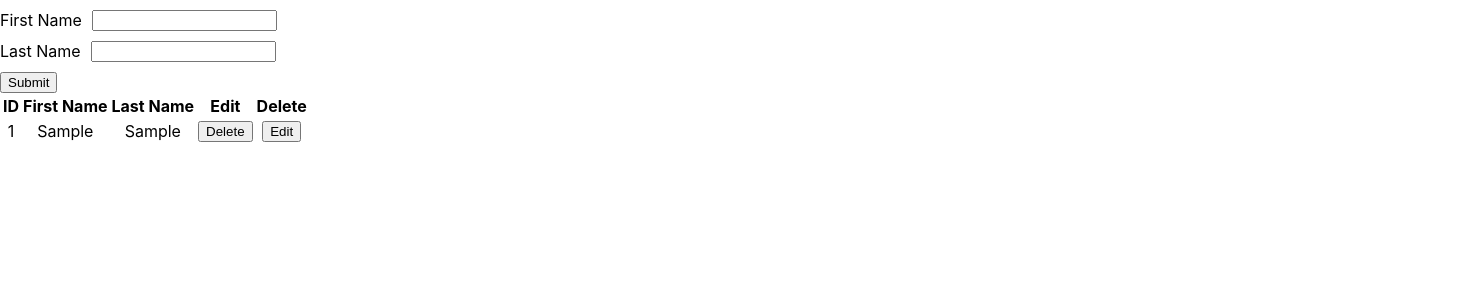
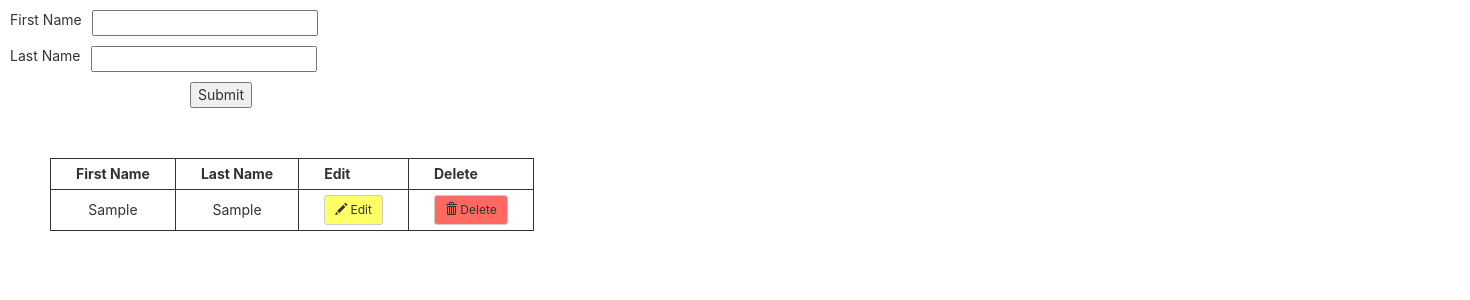
Before and after one commit to lokeshram122/ReactProjects, a React (Create React App) app: page / in a window 1280 px wide. Both pictures are taken after typing "Sample", "Sample" into the empty fields and a click on the button "Submit". Shown: the top 300 px of the page, 1470 px wide, since content can reach past the window. Built offline with nearby package versions, Linux system fonts and the light colour scheme.

Commit message:
third commit

```diff
--- a/public/index.html
+++ b/public/index.html
@@ -24,6 +24,11 @@
       work correctly both with client-side routing and a non-root public URL.
       Learn how to configure a non-root public URL by running `npm run build`.
     -->
+
+    <link rel="stylesheet" href="https://maxcdn.bootstrapcdn.com/bootstrap/3.3.7/css/bootstrap.min.css">
+    <script src="https://ajax.googleapis.com/ajax/libs/jquery/3.2.1/jquery.min.js"></script>
+    <script src="https://maxcdn.bootstrapcdn.com/bootstrap/3.3.7/js/bootstrap.min.js"></script>
+
     <title>React App</title>
   </head>
   <body>
--- a/src/Components/MasterComponent.js
+++ b/src/Components/MasterComponent.js
@@ -7,6 +7,7 @@ const [FirstName,setFirstName]  = useState("");
 const [LastName,setLastName]  = useState("");
 const [Name,setName] = useState([]);
 const [mode,setmode] = useState("New");
+const [editid,seteditid] = useState(0);
 
 
 let onclickEvents=(e)=>{
@@ -23,9 +24,19 @@ else if(e.target.name == "LastName")
 
 }
 
+let guid = () => {
+    let s4 = () => {
+        return Math.floor((1 + Math.random()) * 0x10000)
+            .toString(16)
+            .substring(1);
+    }
+    //return id of format 'aaaaaaaa'-'aaaa'-'aaaa'-'aaaa'-'aaaaaaaaaaaa'
+    return s4() + s4() + '-' + s4() + '-' + s4() + '-' + s4() + '-' + s4() + s4() + s4();
+}
+
 let onSubmit =()=>{
     var array = Name;
-    array.push({ID:array.length+1,FirstName:FirstName,LastName:LastName})
+    array.push({ID:guid(),FirstName:FirstName,LastName:LastName})
     setName(array)
     setFirstName("")
     setLastName("");
@@ -51,16 +62,29 @@ let onedit=(Id)=>{
     console.log(array)
     setFirstName(array[0].FirstName)
     setLastName(array[0].LastName)
+    seteditid(array[0].ID)
     setmode("Edit")
 }
 
 let onEditSubmit=()=>{
     var array = Name;
-    array.push({ID:array.length+1,FirstName:FirstName,LastName:LastName})
-    setName(array)
+    //array[editid].FirstName=FirstName
+    //array[editid].LastName=LastName
+    console.log(array,editid)
+    debugger;
+    array = array.forEach(element => {
+        if(element.ID == editid)
+        {
+            element.FirstName=FirstName
+            element.LastName=LastName
+        }
+    });
+    console.log(array)
+    //setName(array)
+    // setName(array)
     setFirstName("")
     setLastName("");
-    console.log(Name)
+    //console.log(Name)
     setmode("New")
 }
 
@@ -68,19 +92,18 @@ let onEditSubmit=()=>{
 
 
 return (<div>
-        <div className="w100 fleft mt10">
+        <div className="w100 fleft mt10 ml10">
         <span className="fleft mr10">First Name</span><input className="fleft" type="text" name="FirstName" value={FirstName} onChange={(e)=>{onclickEvents(e)}}></input>
         </div>
-        <div className="w100 fleft mt10">
+        <div className="w100 fleft mt10 ml10">
         <span className="fleft mr10">Last Name</span><input className="fleft" type="text" name="LastName" value={LastName} onChange={(e)=>{onclickEvents(e)}}></input>
         </div>
-        <div className="fleft w100 mt10">
+        <div className="fleft w100 mt10 ml190">
         {mode=="New"?<button className="fleft" type="button" onClick={onSubmit}>Submit</button>
-        :<button className="fleft" type="button" onClick={onEditSubmit}>Submit</button>}
+        :<button className="fleft" type="button" id={editid} onClick={onEditSubmit}>Edit</button>}
         </div>
         <table>
         <tr>
-                <th>ID</th>
                 <th>First Name</th>
                 <th>Last Name</th>
                 <th>Edit</th>
@@ -89,7 +112,7 @@ return (<div>
         <tbody>
         {Name.map((n)=>{
             return(
-                <tr><td>{n.ID}</td><td>{n.FirstName}</td><td>{n.LastName}</td><td><button onClick={()=>ondelete(n.ID)}>Delete</button></td><td><button onClick={()=>onedit(n.ID)}>Edit</button></td></tr>
+                <tr><td>{n.FirstName}</td><td>{n.LastName}</td><td><button className="btn btn-default btn-sm yellow" onClick={()=>onedit(n.ID)}><span class="glyphicon glyphicon-pencil"></span> Edit</button></td><td><button className="btn btn-default btn-sm red" onClick={()=>ondelete(n.ID)}><span class="glyphicon glyphicon-trash"></span> Delete</button></td></tr>
             )
         })}
         </tbody>
--- a/src/index.css
+++ b/src/index.css
@@ -36,3 +36,38 @@ code {
 {
   margin-right: 10px;
 }
+
+.ml10
+{
+  margin-left: 10px;
+}
+
+.ml190
+{
+  margin-left: 190px;
+}
+
+.yellow
+{
+  background-color: #ffff66;
+}
+
+.red
+{
+  background-color: #ff6961;
+}
+
+table,th,td{
+  border: 1px solid;
+  border-collapse: collapse;
+  padding-left: 25px;
+  padding-right: 25px;
+  padding-bottom: 5px;
+  padding-top: 5px;
+}
+
+table
+{
+  float: left;
+  margin: 50px;
+}
```
